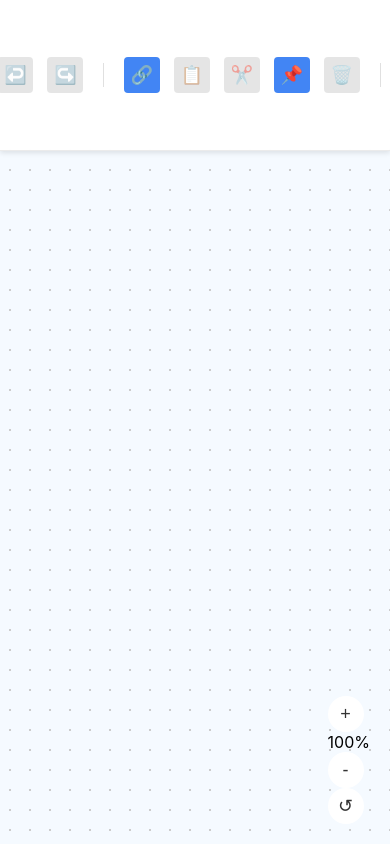
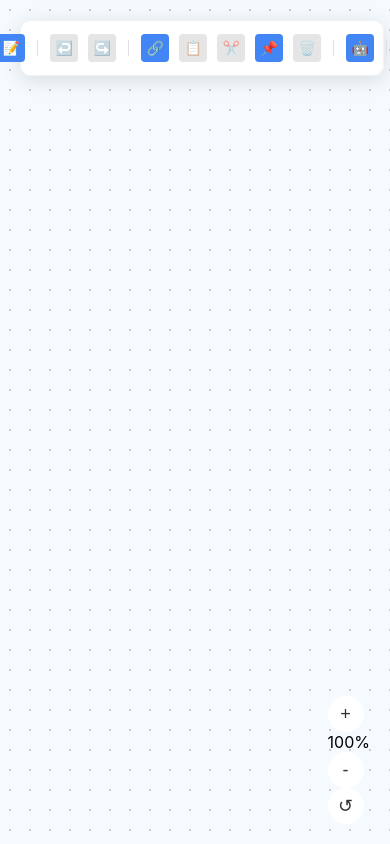
Before and after one commit to qkyufw/kb-storm, a React (Create React App) app: page / in a window 390 px wide. Built offline with nearby package versions, Linux system fonts and the light colour scheme.

Commit message:
feat: 工具栏样式修改，添加拖拽功能

```diff
--- a/src/components/Toolbar.tsx
+++ b/src/components/Toolbar.tsx
@@ -77,10 +77,120 @@ const MindMapHeader: React.FC = () => {
   // 添加状态来控制AI功能下拉菜单
   const [showAIMenu, setShowAIMenu] = useState(false);
 
+  // 添加拖拽相关状态
+  const [isDragging, setIsDragging] = useState(false);
+  const [toolbarPosition, setToolbarPosition] = useState({ x: 0, y: 20 });
+  const [dragOffset, setDragOffset] = useState({ x: 0, y: 0 });
+  const [toolbarSize, setToolbarSize] = useState({ width: 0, height: 0 });
+  const dragAnimationRef = React.useRef<number | null>(null);
+
+  // 初始化工具栏位置和尺寸
+  React.useEffect(() => {
+    const updatePositionAndSize = () => {
+      const toolbarElement = document.querySelector('.mind-map-header');
+      if (toolbarElement) {
+        const rect = toolbarElement.getBoundingClientRect();
+        const newSize = { width: rect.width, height: rect.height };
+        setToolbarSize(newSize);
+
+        // 计算居中位置
+        const centerX = (window.innerWidth - rect.width) / 2;
+        const margin = 20;
+        const clampedX = Math.max(margin, Math.min(centerX, window.innerWidth - rect.width - margin));
+
+        setToolbarPosition(prev => ({
+          ...prev,
+          x: clampedX
+        }));
+      }
+    };
+
+    // 使用多次尝试确保DOM完全渲染
+    const attempts = [50, 150, 300, 500];
+    const timers = attempts.map(delay =>
+      setTimeout(updatePositionAndSize, delay)
+    );
+
+    // 监听窗口大小变化
+    window.addEventListener('resize', updatePositionAndSize);
+
+    return () => {
+      timers.forEach(timer => clearTimeout(timer));
+      window.removeEventListener('resize', updatePositionAndSize);
+    };
+  }, []);
+
   // 处理删除操作
   const handleDelete = () => {
     deleteSelectedElementsService();
   };
+
+  // 拖拽处理函数
+  const handleMouseDown = (e: React.MouseEvent) => {
+    if (e.target === e.currentTarget) {
+      setIsDragging(true);
+      const rect = e.currentTarget.getBoundingClientRect();
+
+      // 更新当前尺寸缓存
+      setToolbarSize({ width: rect.width, height: rect.height });
+
+      setDragOffset({
+        x: e.clientX - rect.left,
+        y: e.clientY - rect.top
+      });
+    }
+  };
+
+  const handleMouseMove = React.useCallback((e: MouseEvent) => {
+    if (isDragging) {
+      // 取消之前的动画帧请求，避免堆积
+      if (dragAnimationRef.current) {
+        cancelAnimationFrame(dragAnimationRef.current);
+      }
+
+      // 使用 requestAnimationFrame 确保流畅的拖拽
+      dragAnimationRef.current = requestAnimationFrame(() => {
+        const newX = e.clientX - dragOffset.x;
+        const newY = e.clientY - dragOffset.y;
+
+        // 使用缓存的尺寸信息，避免频繁DOM查询
+        const toolbarWidth = toolbarSize.width || 700;
+        const toolbarHeight = toolbarSize.height || 60;
+
+        const margin = 20;
+        const maxX = window.innerWidth - toolbarWidth - margin;
+        const maxY = window.innerHeight - toolbarHeight - margin;
+
+        setToolbarPosition({
+          x: Math.max(margin, Math.min(newX, maxX)),
+          y: Math.max(margin, Math.min(newY, maxY))
+        });
+
+        dragAnimationRef.current = null;
+      });
+    }
+  }, [isDragging, dragOffset, toolbarSize]);
+
+  const handleMouseUp = React.useCallback(() => {
+    setIsDragging(false);
+    // 清理可能存在的动画帧请求
+    if (dragAnimationRef.current) {
+      cancelAnimationFrame(dragAnimationRef.current);
+      dragAnimationRef.current = null;
+    }
+  }, []);
+
+  // 添加全局鼠标事件监听
+  React.useEffect(() => {
+    if (isDragging) {
+      document.addEventListener('mousemove', handleMouseMove);
+      document.addEventListener('mouseup', handleMouseUp);
+      return () => {
+        document.removeEventListener('mousemove', handleMouseMove);
+        document.removeEventListener('mouseup', handleMouseUp);
+      };
+    }
+  }, [isDragging, handleMouseMove, handleMouseUp]);
 
   // 处理AI功能
   const handleAIExpand = async () => {
@@ -405,17 +515,61 @@ const MindMapHeader: React.FC = () => {
   );
 
   // 点击其他位置关闭菜单
-  const handleClickOutside = () => {
-    if (showExportImportMenu) {
-      setShowExportImportMenu(false);
+  const handleClickOutside = React.useCallback((e: MouseEvent) => {
+    // 如果正在拖拽，不处理点击事件
+    if (isDragging) {
+      return;
     }
-    if (showAIMenu) {
-      setShowAIMenu(false);
+
+    const target = e.target as Element;
+    const toolbarElement = document.querySelector('.mind-map-header');
+
+    // 检查点击是否在工具栏外部
+    if (toolbarElement && !toolbarElement.contains(target)) {
+      if (showExportImportMenu) {
+        setShowExportImportMenu(false);
+      }
+      if (showAIMenu) {
+        setShowAIMenu(false);
+      }
     }
-  };
+  }, [showExportImportMenu, showAIMenu, isDragging]);
+
+  // 处理Escape键关闭下拉菜单
+  const handleKeyDown = React.useCallback((e: KeyboardEvent) => {
+    if (e.key === 'Escape') {
+      if (showExportImportMenu) {
+        setShowExportImportMenu(false);
+      }
+      if (showAIMenu) {
+        setShowAIMenu(false);
+      }
+    }
+  }, [showExportImportMenu, showAIMenu]);
+
+  // 添加全局事件监听器
+  React.useEffect(() => {
+    if (showExportImportMenu || showAIMenu) {
+      document.addEventListener('click', handleClickOutside);
+      document.addEventListener('keydown', handleKeyDown);
+      return () => {
+        document.removeEventListener('click', handleClickOutside);
+        document.removeEventListener('keydown', handleKeyDown);
+      };
+    }
+  }, [showExportImportMenu, showAIMenu, handleClickOutside, handleKeyDown]);
 
   return (
-    <div className="mind-map-header" onClick={handleClickOutside}>
+    <div
+      className={`mind-map-header ${isDragging ? 'dragging' : ''}`}
+      onMouseDown={handleMouseDown}
+      style={{
+        left: `${toolbarPosition.x}px`,
+        top: `${toolbarPosition.y}px`,
+        transform: 'none',
+        cursor: isDragging ? 'grabbing' : 'grab'
+      }}
+    >
       <div className="toolbar">
         {/* 在工具栏最左侧添加模式指示器 */}
         <ModeIndicator />
--- a/src/styles/toolbar/Toolbar.css
+++ b/src/styles/toolbar/Toolbar.css
@@ -137,31 +137,7 @@
   margin: 0 8px;
 }
 
-/* 为按钮添加悬停提示 */
-.toolbar-button::after {
-  content: attr(title);
-  position: absolute;
-  top: 100%;
-  left: 50%;
-  transform: translateX(-50%);
-  background-color: #333;
-  color: white;
-  padding: 4px 8px;
-  border-radius: 4px;
-  font-size: 12px;
-  white-space: nowrap;
-  opacity: 0;
-  visibility: hidden;
-  transition: opacity 0.2s, visibility 0.2s;
-  z-index: 100;
-  pointer-events: none;
-  margin-top: 5px;
-}
-
-.toolbar-button:hover::after {
-  opacity: 1;
-  visibility: visible;
-}
+/* 移除自定义提示，使用浏览器原生title提示 */
 
 /* 调整布局选择器在工具栏中的样式 */
 .toolbar .layout-selector {
@@ -202,24 +178,44 @@
 
 .mind-map-header {
   position: fixed;
-  top: 0;
-  left: 0;
-  right: 0;
   z-index: 100;
-  background-color: rgba(255, 255, 255, 0.95);
-  box-shadow: 0 2px 5px rgba(0,0,0,0.1);
-  backdrop-filter: blur(10px);
-  border-bottom: 1px solid rgba(230, 230, 230, 0.8);
-  padding: 5px 0;
+  background-color: rgba(255, 255, 255, 0.92);
+  box-shadow: 0 4px 20px rgba(0, 0, 0, 0.12);
+  backdrop-filter: blur(20px);
+  border: 1px solid rgba(230, 230, 230, 0.5);
+  border-radius: 16px;
+  padding: 6px 12px;
   display: flex;
   justify-content: center;
+  transition: all 0.3s cubic-bezier(0.4, 0, 0.2, 1);
+  user-select: none;
+  min-height: 48px;
+  align-items: center;
+  white-space: nowrap;
+  will-change: transform;
 }
+
+/* 拖拽时禁用过渡效果以提高性能 */
+.mind-map-header.dragging {
+  transition: none;
+  box-shadow: 0 12px 40px rgba(0, 0, 0, 0.25);
+  transform: scale(1.02);
+}
+
+/* 悬浮工具栏的悬停效果 */
+.mind-map-header:hover {
+  background-color: rgba(255, 255, 255, 0.96);
+  box-shadow: 0 8px 32px rgba(0, 0, 0, 0.16);
+  border-color: rgba(66, 133, 244, 0.3);
+}
+
+/* 移除重复的拖拽状态样式 */
 
 /* 适应Toolbar的样式 */
 .mind-map-header .toolbar {
   position: relative;
-  padding: 5px 10px;
-  border-radius: 4px;
+  padding: 0;
+  border-radius: 0;
   box-shadow: none;
   background-color: transparent;
   border: none;
@@ -404,39 +400,72 @@
   top: 100%;
   left: 0;
   background-color: white;
-  box-shadow: 0 2px 10px rgba(0, 0, 0, 0.15);
-  border-radius: 4px;
+  box-shadow: 0 4px 20px rgba(0, 0, 0, 0.2);
+  border-radius: 8px;
   min-width: 180px;
-  z-index: 1100;
-  margin-top: 5px;
-  padding: 5px 0;
+  z-index: 1200;
+  margin-top: 8px;
+  padding: 8px;
+  border: 1px solid rgba(230, 230, 230, 0.6);
+  backdrop-filter: blur(10px);
+}
+
+/* 防止下拉菜单超出右边界 */
+.toolbar-item-container:last-child .toolbar-dropdown-menu,
+.toolbar-item-container:nth-last-child(2) .toolbar-dropdown-menu {
+  left: auto;
+  right: 0;
+}
+
+/* 响应式下拉菜单 */
+@media (max-width: 768px) {
+  .toolbar-dropdown-menu {
+    min-width: 160px;
+    padding: 6px;
+    margin-top: 6px;
+  }
+
+  .dropdown-item {
+    padding: 8px 10px;
+    font-size: 13px;
+  }
 }
 
 /* 下拉菜单项样式 */
 .dropdown-item {
   display: flex;
   align-items: center;
-  padding: 8px 12px;
+  padding: 10px 12px;
   width: 100%;
-  background: #4285f4;
+  background: transparent;
   border: none;
   text-align: left;
   cursor: pointer;
   font-size: 14px;
-  color: white;
-  transition: background-color 0.2s;
+  color: #333;
+  transition: all 0.2s ease;
   margin-bottom: 2px;
-  border-radius: 4px;
+  border-radius: 6px;
+  border: 1px solid transparent;
 }
 
 .dropdown-item:hover {
-  background-color: #3367d6;
+  background-color: #f8f9fa;
+  border-color: #4285f4;
+  color: #4285f4;
 }
 
 .dropdown-item.disabled {
-  background-color: #cccccc;
-  color: #f0f0f0;
+  background-color: transparent;
+  color: #ccc;
   cursor: not-allowed;
+  border-color: transparent;
+}
+
+.dropdown-item.disabled:hover {
+  background-color: transparent;
+  border-color: transparent;
+  color: #ccc;
 }
 
 .dropdown-icon {
@@ -448,22 +477,57 @@
   flex-grow: 1;
 }
 
-/* 下拉菜单容器样式调整 */
-.toolbar-dropdown-menu {
-  position: absolute;
-  top: 100%;
-  left: 0;
-  background-color: white;
-  box-shadow: 0 2px 10px rgba(0, 0, 0, 0.15);
-  border-radius: 6px;
-  min-width: 180px;
-  z-index: 1100;
-  margin-top: 5px;
-  padding: 8px;
-}
+/* 移除重复的下拉菜单样式定义 */
 
 /* 活动状态的下拉按钮 */
 .toolbar-button.active {
   background-color: rgba(66, 133, 244, 0.2);
   border: 1px solid rgba(66, 133, 244, 0.4);
 }
+
+/* 响应式设计 */
+@media (max-width: 768px) {
+  .mind-map-header {
+    padding: 4px 8px;
+    border-radius: 12px;
+    flex-wrap: wrap;
+    max-width: calc(100vw - 40px);
+  }
+
+  .toolbar-button {
+    width: 32px;
+    height: 32px;
+    margin: 0 1px;
+  }
+
+  .toolbar-button .icon {
+    font-size: 16px;
+  }
+
+  .toolbar-divider {
+    height: 20px;
+    margin: 0 4px;
+  }
+}
+
+@media (max-width: 480px) {
+  .mind-map-header {
+    padding: 3px 6px;
+    border-radius: 10px;
+  }
+
+  .toolbar-button {
+    width: 28px;
+    height: 28px;
+    margin: 0;
+  }
+
+  .toolbar-button .icon {
+    font-size: 14px;
+  }
+
+  .toolbar-divider {
+    height: 16px;
+    margin: 0 2px;
+  }
+}
```
